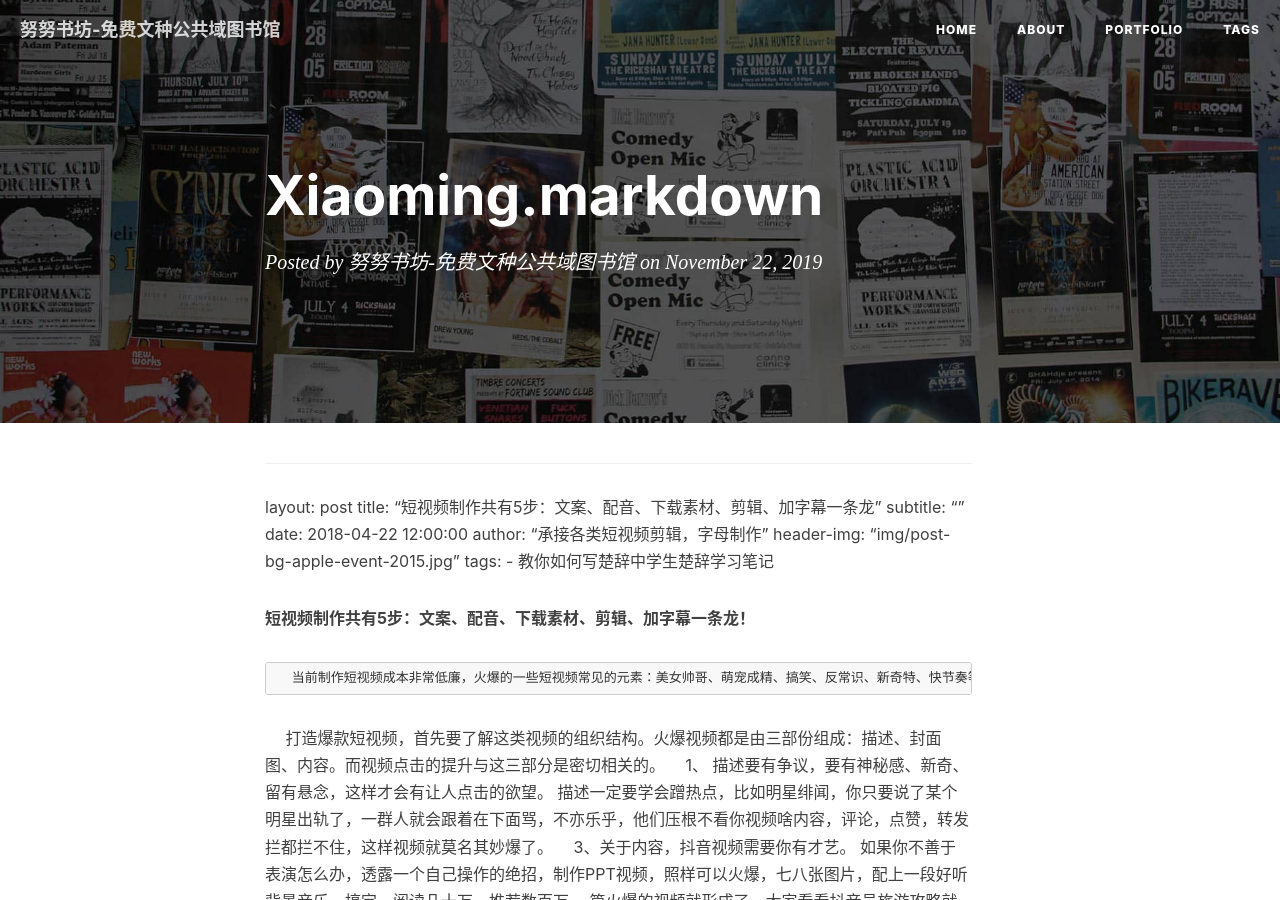
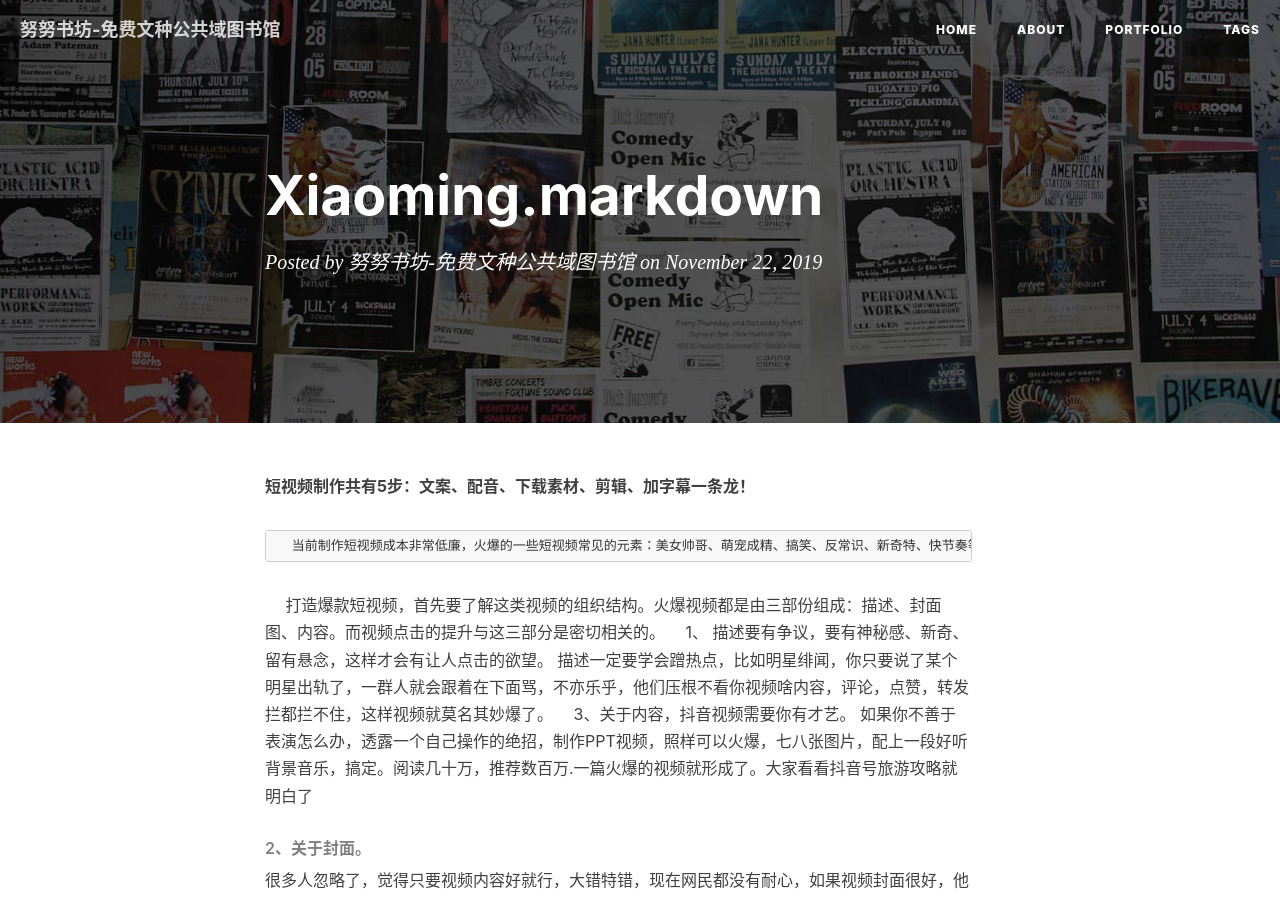
Before and after one commit to yuxiaoming1985/zhuti, a Jekyll site: the page built from _posts/2019-11-22-xiaoming.markdown.md, in a window 1280 px wide and 900 px high. Built offline with Jekyll 4.4.1, drawn with Linux system fonts in a browser that asks for light colours; nearby versions of some CDN libraries; our own code applies the rules of GitHub Pages for plain Markdown files; comment, search, counter and statistics services are not loaded.

Commit message:
Update 2019-11-22-xiaoming.markdown.md

```diff
--- a/_posts/2019-11-22-xiaoming.markdown.md
+++ b/_posts/2019-11-22-xiaoming.markdown.md
@@ -1,12 +1,4 @@
----
-layout:     post
-title:      "短视频制作共有5步：文案、配音、下载素材、剪辑、加字幕一条龙"
-subtitle:   ""
-date:       2018-04-22 12:00:00
-author:     "承接各类短视频剪辑，字母制作"
-header-img: "img/post-bg-apple-event-2015.jpg"
-tags:
-    - 教你如何写楚辞中学生楚辞学习笔记
+
 
 **短视频制作共有5步：文案、配音、下载素材、剪辑、加字幕一条龙！**
 
```
